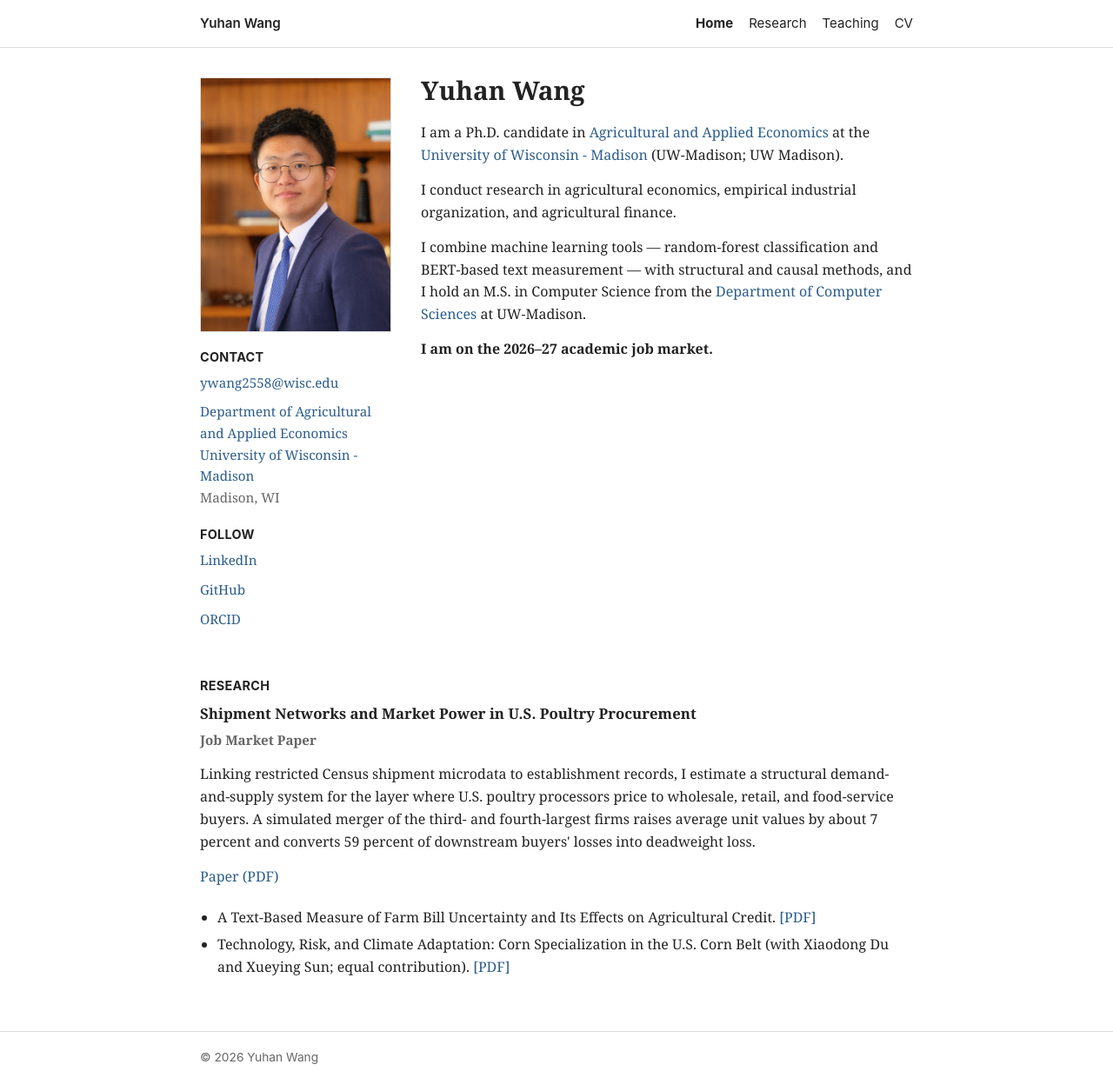
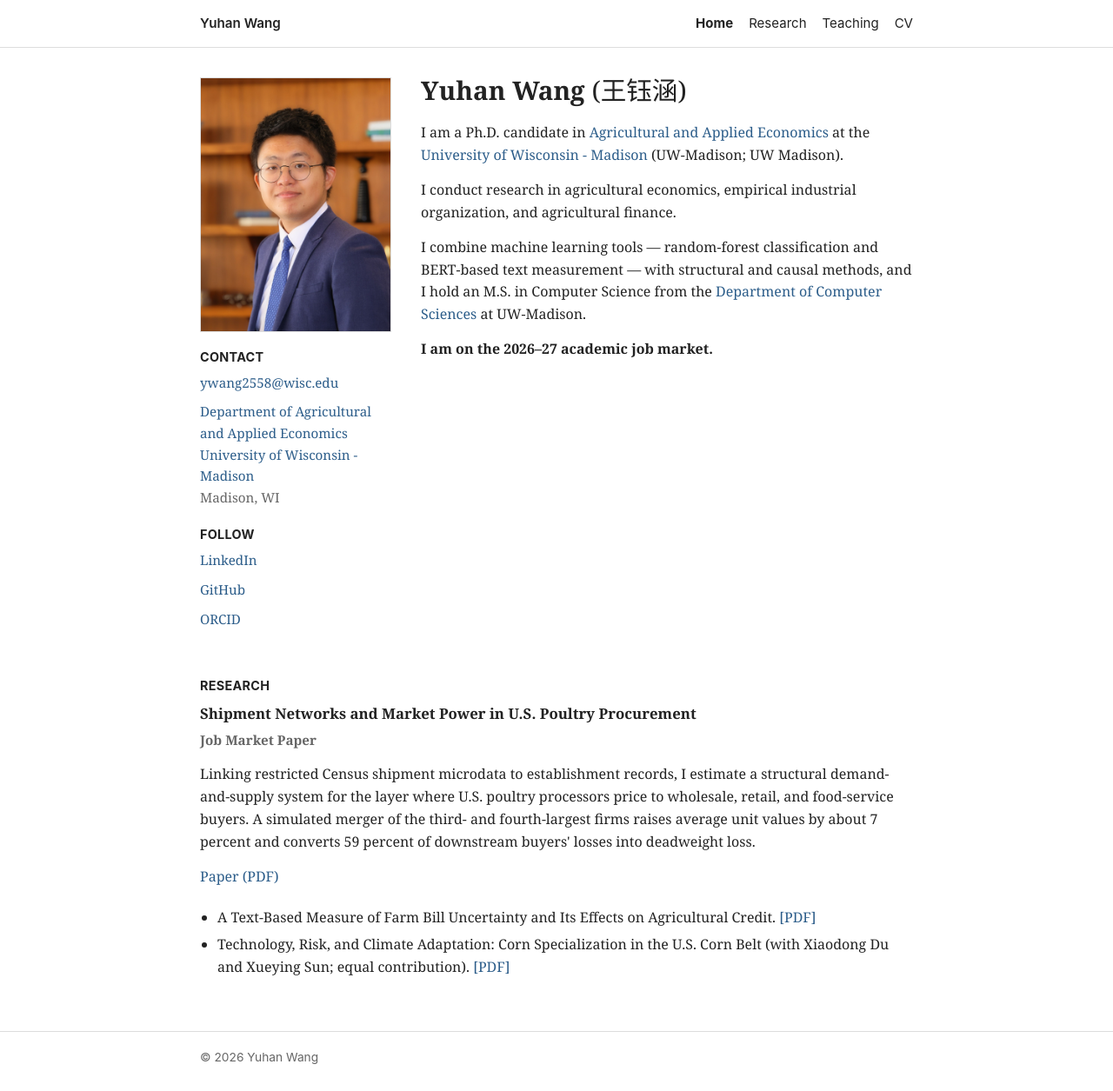
Before and after one commit to Yuhan-Wang-YW/Yuhan-Wang-YW.github.io, a Jekyll site: the page built from index.html, in a window 1280 px wide. Shown: the whole page at 87% size. Built offline with Jekyll 4.4.1, drawn with Linux system fonts in a browser that asks for light colours.

Commit message:
Add Chinese name (王钰涵) to site heading and CV

```diff
--- a/index.html
+++ b/index.html
@@ -29,7 +29,7 @@ description: "Yuhan Wang is a Ph.D. candidate in Agricultural and Applied Econom
   </aside>
 
   <div class="intro">
-    <h1>Yuhan Wang</h1>
+    <h1>Yuhan Wang <span lang="zh-Hans" style="font-weight: normal;">(王钰涵)</span></h1>
     <p class="lead">
       I am a Ph.D. candidate in
       <a href="https://aae.wisc.edu/">Agricultural and Applied Economics</a>
```
Also changed, not shown: 1 other file.
